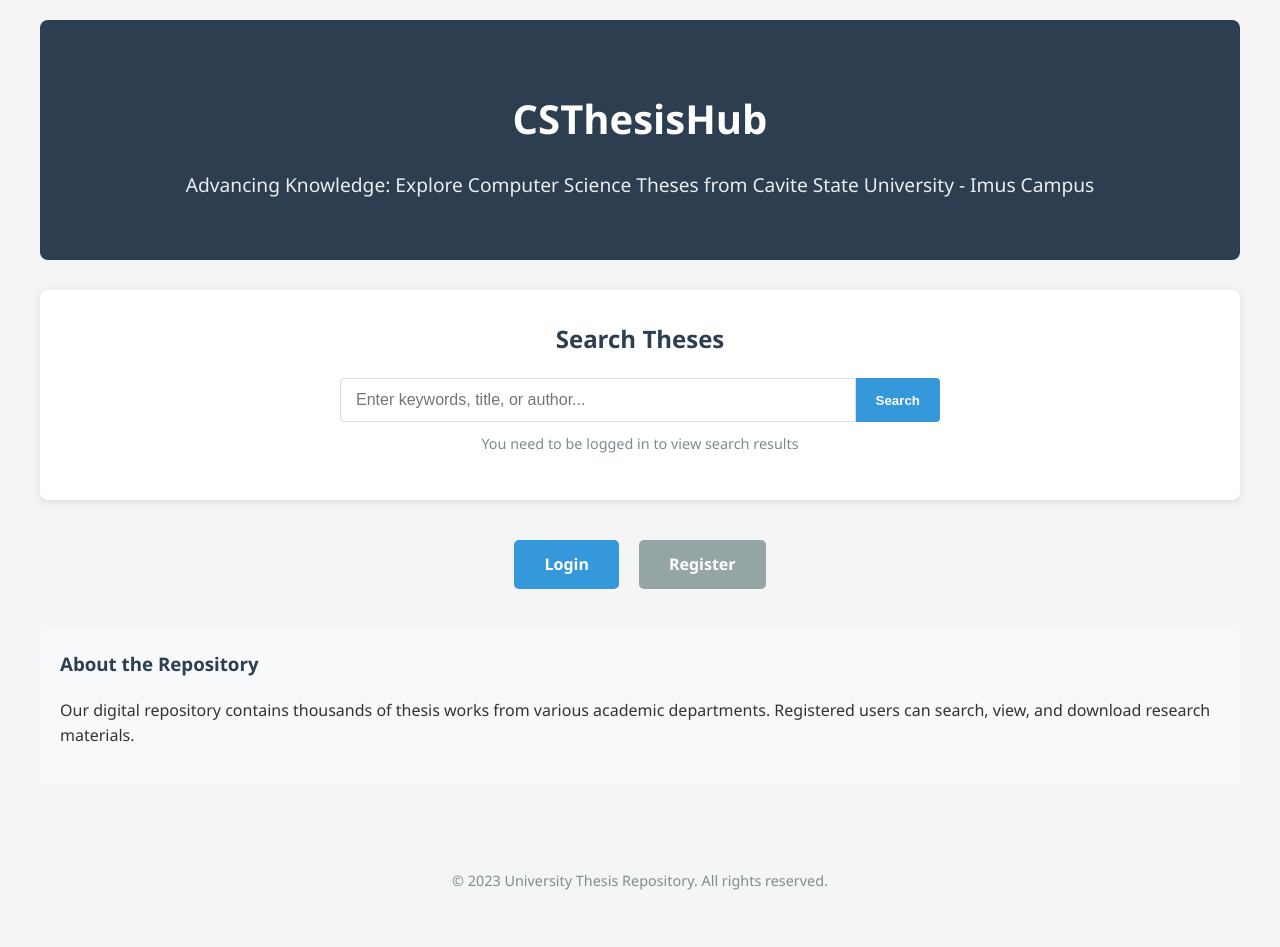
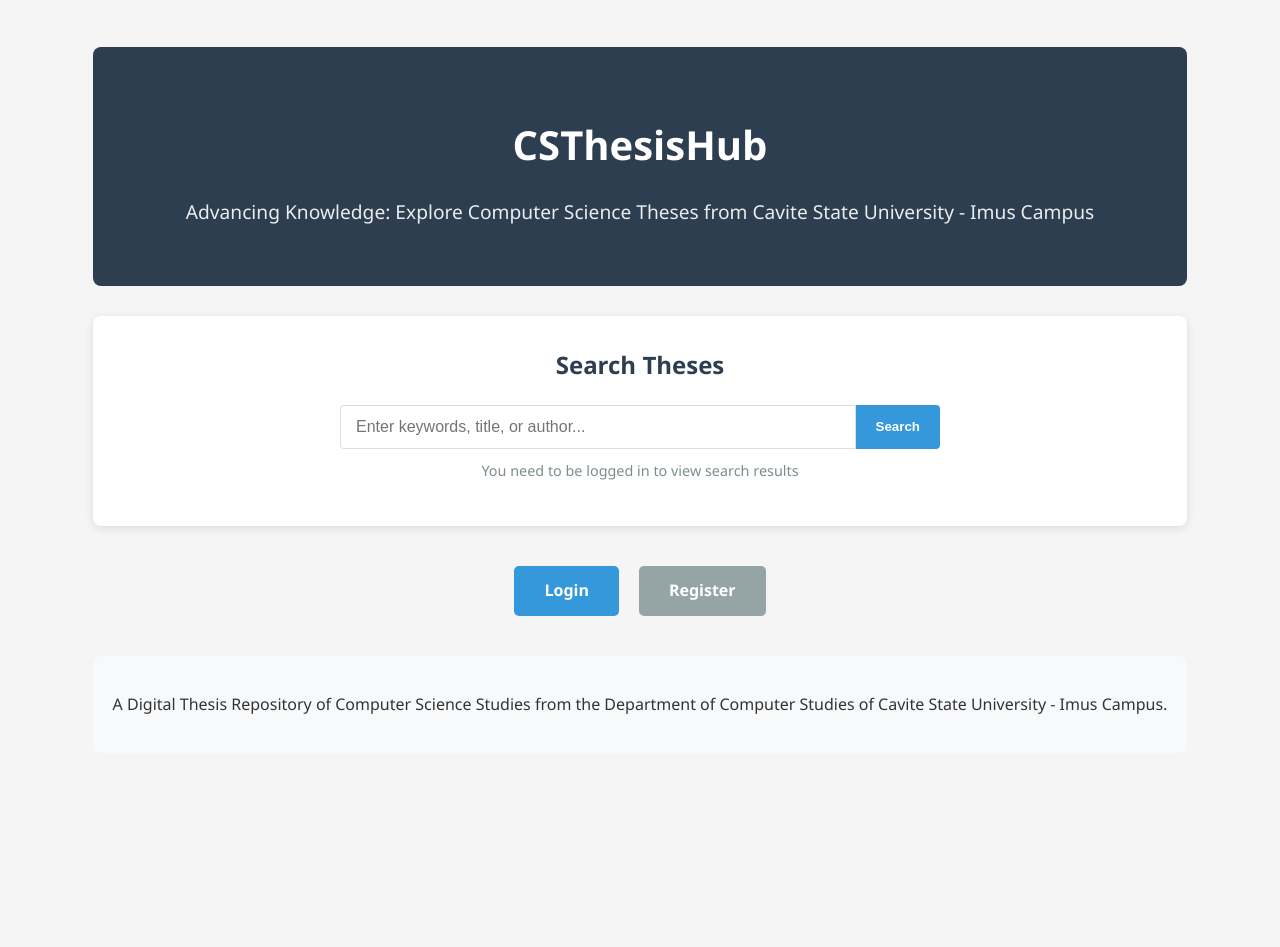
Before and after one commit to ella-bnz05/Thesis1, a Flask app: page / in a window 1280 px wide. After the commit the page ends 714 px from the top, so only its background shows below. Run offline with Flask 3, Linux system fonts and the light colour scheme; some libraries are stand-ins or nearby versions.

Commit message:
Update index.html

```diff
--- a/flask_auth_app - backup/templates/index.html
+++ b/flask_auth_app - backup/templates/index.html
@@ -46,15 +46,14 @@
 
             <!-- Repository Info -->
             <section class="repository-info">
-                <h3>About the Repository</h3>
-                <p>Our digital repository contains thousands of thesis works from various academic departments.
-                Registered users can search, view, and download research materials.</p>
+                <!-- <h3>About the Repository</h3> -->
+                <p>A Digital Thesis Repository of Computer Science Studies from the Department of Computer Studies of Cavite State University - Imus Campus.</p>
             </section>
         </main>
 
-        <footer class="repository-footer">
+        <!-- <footer class="repository-footer">
             <p>© 2023 University Thesis Repository. All rights reserved.</p>
-        </footer>
+        </footer> -->
     </div>
 </body>
 </html>
```
